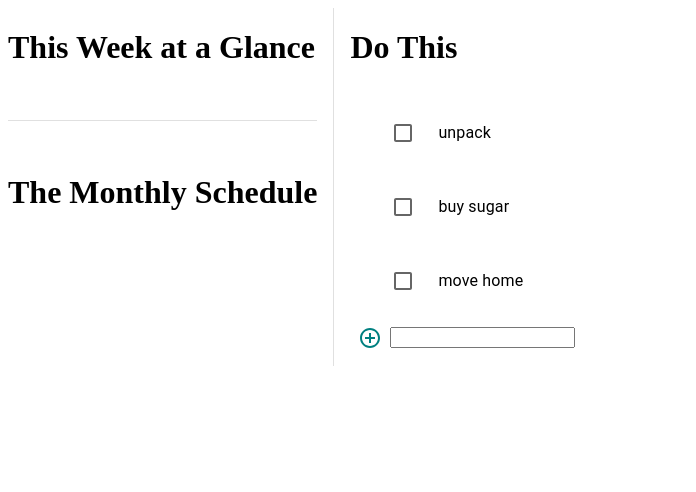
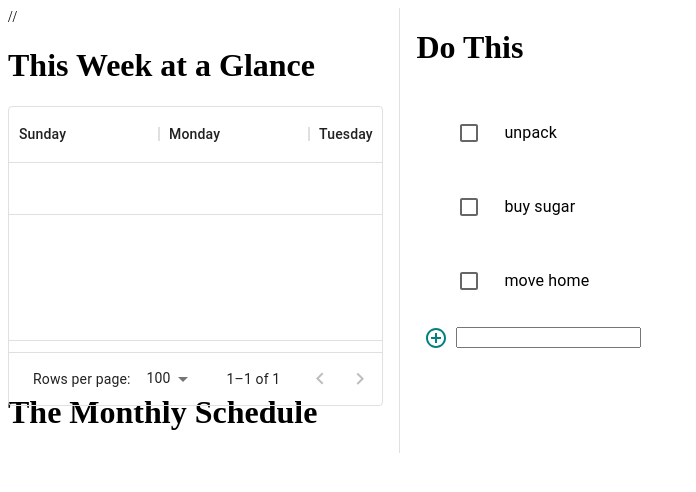
Before and after one commit to jackiebarry/org-tool, a React (Create React App) app: page / in a window 1280 px wide. Shown: the top 492 px of the page, without its empty margins (0-696 px from the left). Built offline with nearby package versions, Linux system fonts and the light colour scheme.

Commit message:
adding grid layout to week

```diff
--- a/src/components/Month.tsx
+++ b/src/components/Month.tsx
@@ -1,5 +1,7 @@
 import * as React from 'react';
-import DataGrid from '@mui/x-data-grid'
+import { DataGrid, GridRowsProp, GridColDef } from '@mui/x-data-grid';
+
+
 
 export default function Month() {
     return (
--- a/src/components/Week.tsx
+++ b/src/components/Week.tsx
@@ -1,9 +1,26 @@
 import * as React from 'react';
+import { DataGrid, GridRowsProp, GridColDef} from '@mui/x-data-grid';
+
+
+const rows: GridRowsProp = [
+  {id: 1, col1: '', col2: '', col3: '', col4: '', col5: '', col6: '', col7: ''}
+];
+
+const columns: GridColDef = [
+    { field: 'col1', headerName: 'Sunday', width: 150},
+    { field: 'col2', headerName: 'Monday', width: 150},
+    { field: 'col3', headerName: 'Tuesday', width: 150},
+    { field: 'col4', headerName: 'Wednesday', width: 150},
+    { field: 'col5', headerName: 'Thursday', width: 150},
+    { field: 'col6', headerName: 'Friday', width: 150},
+    { field: 'col7', headerName: 'Saturday', width: 150},
+];
 
 export default function Week() {
     return (
-    <div className='week'>
-        <h1>This Week at a Glance</h1>
+    <div style={{height: 300, width: '100%' }}>
+            //     <h1>This Week at a Glance</h1>
+        <DataGrid rows={rows} columns={columns} />
     </div>
-    )
+    );
 }
```
